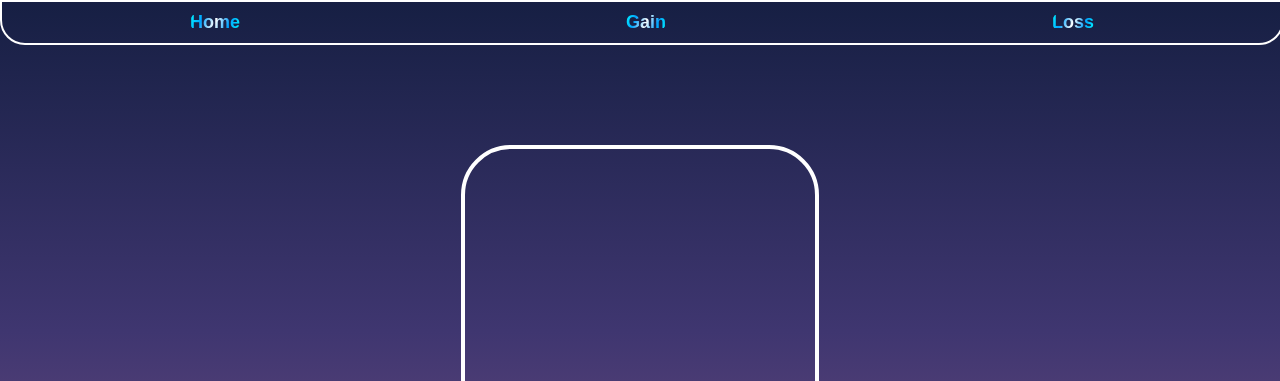
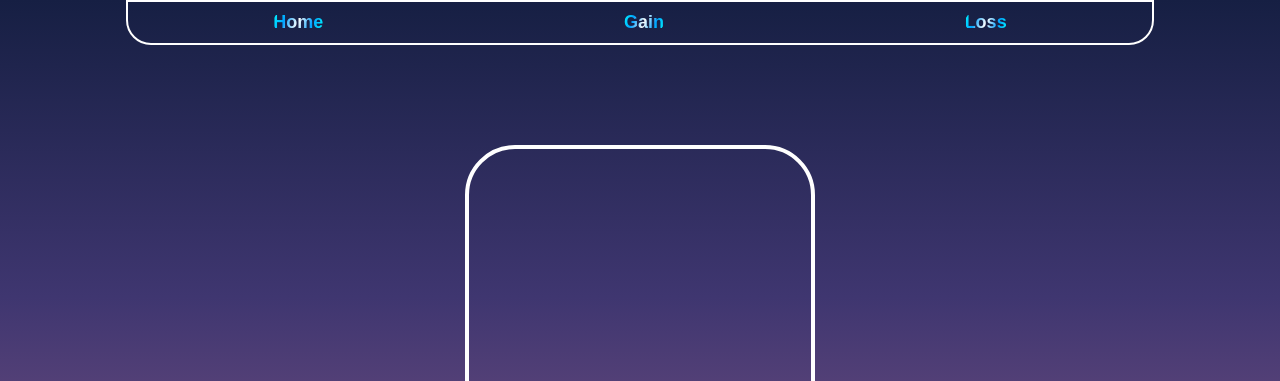
Before and after one commit to faiqali-max/Weight-Journey_Planner, a plain HTML site: page index.html in a window 1280 px wide. Shown: the top 381 px of the page. Drawn offline with nearby package versions, Linux system fonts and the light colour scheme.

Commit message:
Adjust nav width and add box-sizing to card-one

```diff
--- a/index.html
+++ b/index.html
@@ -87,7 +87,7 @@
         margin:auto;
         display:flex;
         align-items: center;
-        width: 100%;
+        width: 80%;
         justify-content: space-around;
         gap:10px;
         border: 2px solid white;
@@ -122,6 +122,7 @@
     }
 
     .card-one{
+        box-sizing:border-box;
         width:350px;
         height:400px;
         border: 4px solid white;
```
